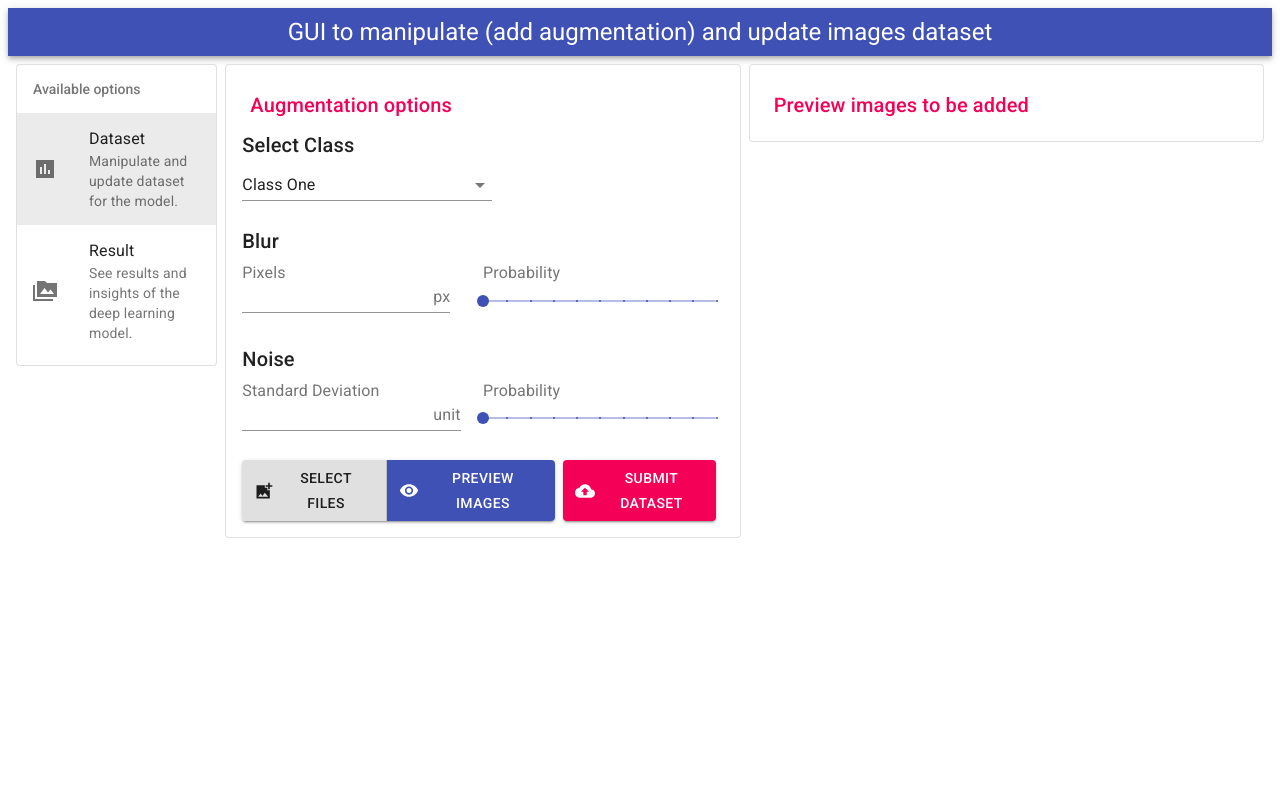
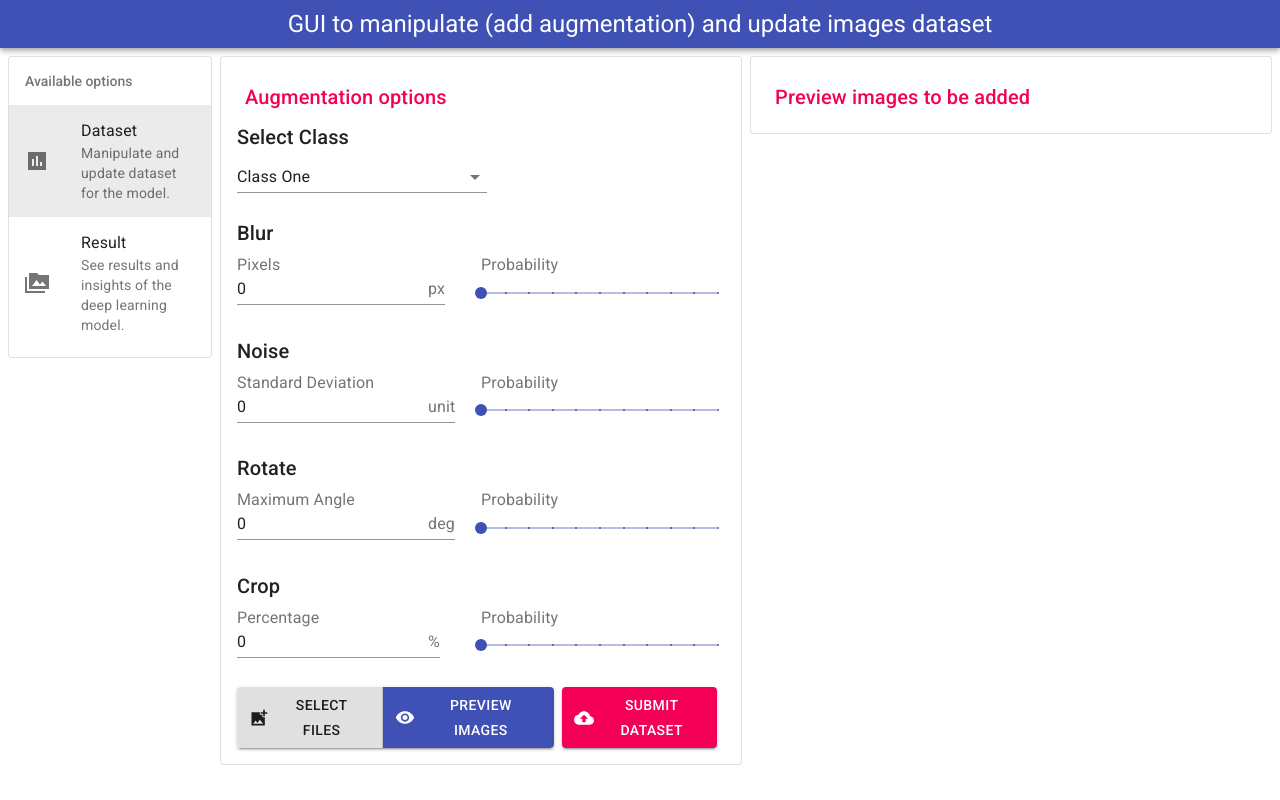
Before and after one commit to rishijohri/gui_main, a React (Create React App) app: page /dataset in a window 1280 px wide. Built offline with nearby package versions, Linux system fonts and the light colour scheme.

Commit message:
add manipulation input options

```diff
--- a/src/DatasetView.js
+++ b/src/DatasetView.js
@@ -78,7 +78,7 @@ function ManipulationInputOptions() {
                 </Grid>
                 <Grid item xs={6}>
                     <InputLabel htmlFor="blur-pixels-value">Pixels</InputLabel>
-                    <Input id="blur-pixels-value"
+                    <Input id="blur-pixels-value" defaultValue={0}
                            endAdornment={<InputAdornment position="end">px</InputAdornment>}
                     />
                 </Grid>
@@ -98,7 +98,7 @@ function ManipulationInputOptions() {
                 </Grid>
                 <Grid item xs={6}>
                     <InputLabel htmlFor="noise-value">Standard Deviation</InputLabel>
-                    <Input id="noise-value"
+                    <Input id="noise-value" defaultValue={0}
                            endAdornment={<InputAdornment position="end">unit</InputAdornment>}
                     />
                 </Grid>
@@ -107,6 +107,46 @@ function ManipulationInputOptions() {
                                 gutterBottom>Probability</Typography>
                     <Slider defaultValue={0} min={0} max={1} step={0.1} marks
                             aria-labelledby="noise-probability"
+                            valueLabelDisplay="auto"
+                            getAriaValueText={value => `${value * 100}%`}
+                    />
+                </Grid>
+            </Grid>
+            <Grid item container xs={12} spacing={1}>
+                <Grid item xs={12}>
+                    <Typography color="textPrimary" variant="h6">Rotate</Typography>
+                </Grid>
+                <Grid item xs={6}>
+                    <InputLabel htmlFor="rotate-value">Maximum Angle</InputLabel>
+                    <Input id="rotate-value" defaultValue={0}
+                           endAdornment={<InputAdornment position="end">deg</InputAdornment>}
+                    />
+                </Grid>
+                <Grid item xs={6}>
+                    <Typography id="rotate-probability" component={InputLabel}
+                                gutterBottom>Probability</Typography>
+                    <Slider defaultValue={0} min={0} max={1} step={0.1} marks
+                            aria-labelledby="rotate-probability"
+                            valueLabelDisplay="auto"
+                            getAriaValueText={value => `${value * 100}%`}
+                    />
+                </Grid>
+            </Grid>
+            <Grid item container xs={12} spacing={1}>
+                <Grid item xs={12}>
+                    <Typography color="textPrimary" variant="h6">Crop</Typography>
+                </Grid>
+                <Grid item xs={6}>
+                    <InputLabel htmlFor="crop-value">Percentage</InputLabel>
+                    <Input id="crop-value" defaultValue={0}
+                           endAdornment={<InputAdornment position="end">%</InputAdornment>}
+                    />
+                </Grid>
+                <Grid item xs={6}>
+                    <Typography id="crop-probability" component={InputLabel}
+                                gutterBottom>Probability</Typography>
+                    <Slider defaultValue={0} min={0} max={1} step={0.1} marks
+                            aria-labelledby="crop-probability"
                             valueLabelDisplay="auto"
                             getAriaValueText={value => `${value * 100}%`}
                     />
@@ -135,7 +175,7 @@ function AugmentationOptionsComponent({setTileData}) {
                                         startIcon={<AddPhotoAlternateSharp/>}
                                         onClick={() => handleSelectFiles().then(data =>
                                             setTimeout(() => setTileData(data), 1000)
-                                        )}
+                                        ).catch(reason => console.log(reason))}
                                     >
                                         Select Files
                                     </Button>
--- /dev/null
+++ b/src/index.css
@@ -0,0 +1,4 @@
+body {
+    margin: 0;
+    padding: 0;
+}
--- a/src/index.js
+++ b/src/index.js
@@ -2,6 +2,7 @@ import React from 'react';
 import ReactDOM from 'react-dom';
 import App from './App';
 import reportWebVitals from './reportWebVitals';
+import './index.css';
 
 ReactDOM.render(
     <React.StrictMode>
```
